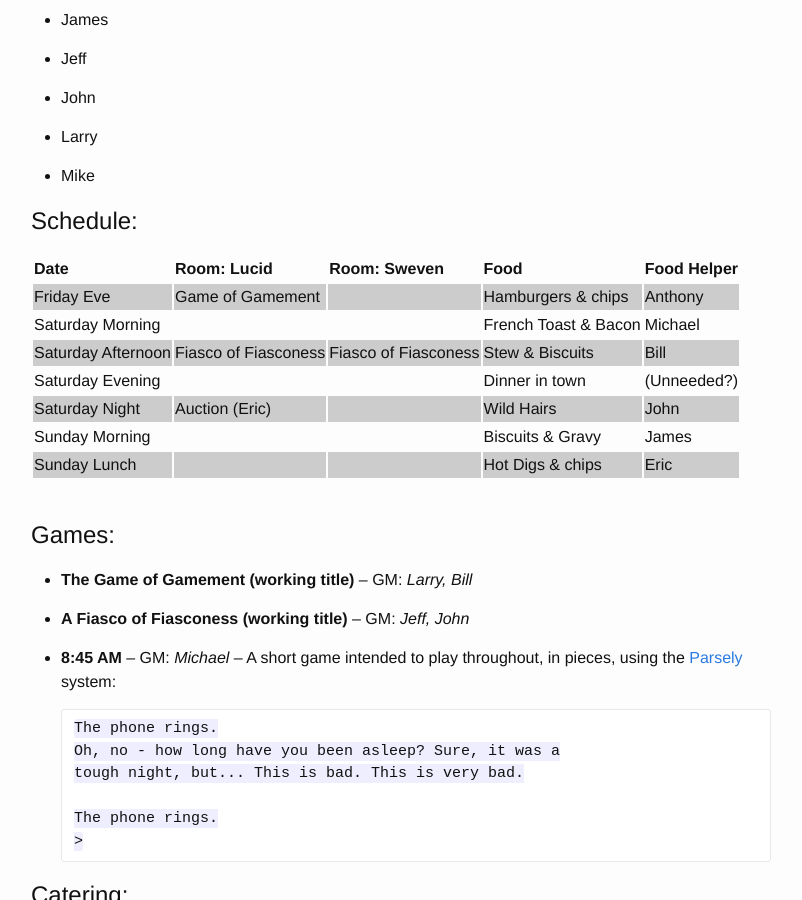
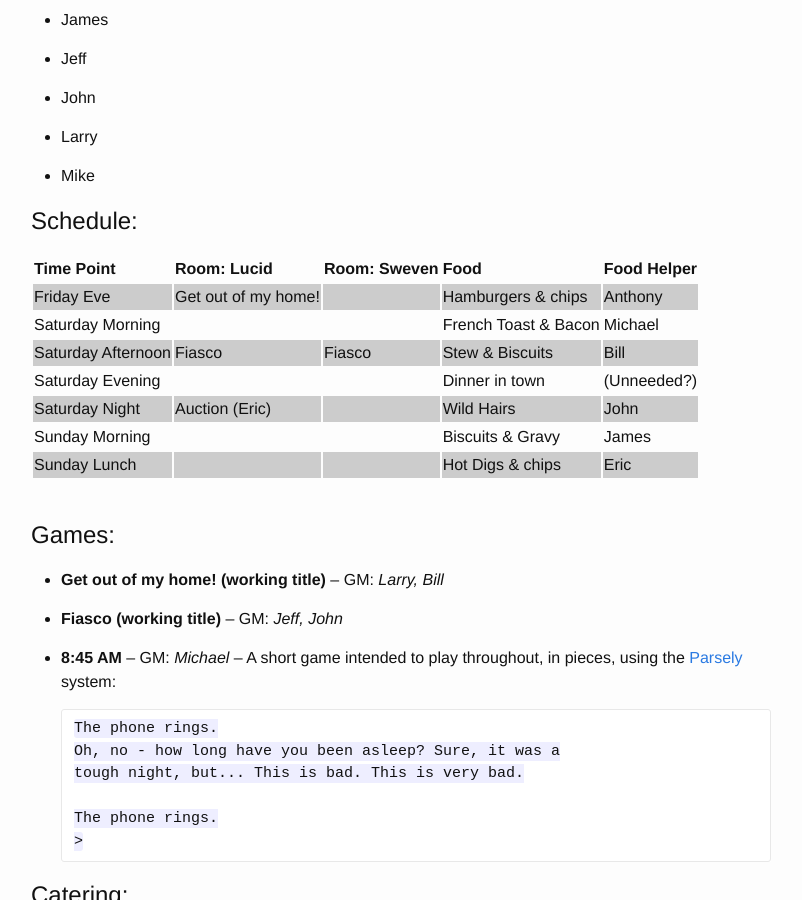
Before and after one commit to Geekend-PNW/geekend-pnw.github.com, a Jekyll site: the page built from events/2016-06-geekend.md, in a window 1280 px wide and 900 px high, scrolled down 324 px. Shown: the whole window, without its empty margins (239-1041 px from the left). Built offline with Jekyll 4.4.1, drawn with Linux system fonts in a browser that asks for light colours.

Commit message:
fixing some titles

```diff
--- a/_data/games.yml
+++ b/_data/games.yml
@@ -43,19 +43,19 @@
   events: 2015-06
 
 -
-  name: Roles of Rolemation (working title)
+  name: "Roles of Rolemation (working title)"
   abstract:
   gm: [ "James", "Mike" ]
   events: 2017-06
 
 -
-  name: The Game of Gamement (working title)
+  name: "Get out of my home! (working title)"
   abstract:
   gm: [ "Larry", "Bill" ]
   events: 2016-06
 
 -
-  name: A Fiasco of Fiasconess (working title)
+  name: "Fiasco (working title)"
   abstract:
   gm: [ "Jeff", "John" ]
   events: 2016-06
--- a/events/2016-06-geekend.md
+++ b/events/2016-06-geekend.md
@@ -9,11 +9,11 @@ event: 2016-06
 
 # Schedule:
 
-| Date               | Room: Lucid          | Room: Sweven         | Food                 | Food Helper |
+| Time Point         | Room: Lucid          | Room: Sweven         | Food                 | Food Helper |
 |:-------------------|:---------------------|:---------------------|:---------------------|:------------|
-| Friday Eve         | Game of Gamement     |                      | Hamburgers & chips   | Anthony     |
+| Friday Eve         | Get out of my home!  |                      | Hamburgers & chips   | Anthony     |
 | Saturday Morning   |                      |                      | French Toast & Bacon | Michael     |
-| Saturday Afternoon | Fiasco of Fiasconess | Fiasco of Fiasconess | Stew & Biscuits      | Bill        |
+| Saturday Afternoon | Fiasco               | Fiasco               | Stew & Biscuits      | Bill        |
 | Saturday Evening   |                      |                      | Dinner in town       | (Unneeded?) |
 | Saturday Night     | Auction (Eric)       |                      | Wild Hairs           | John        |
 | Sunday Morning     |                      |                      | Biscuits & Gravy     | James       |
```
